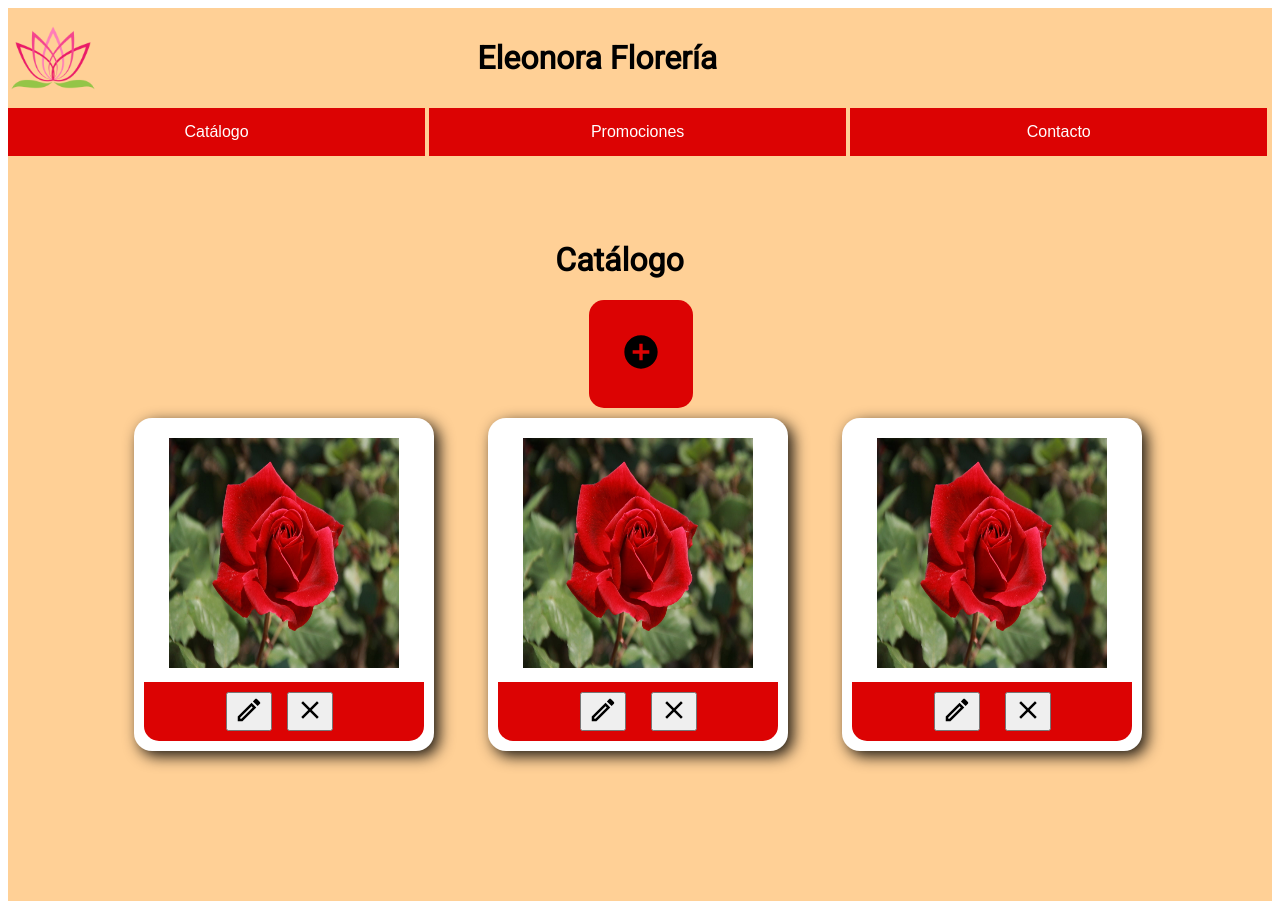
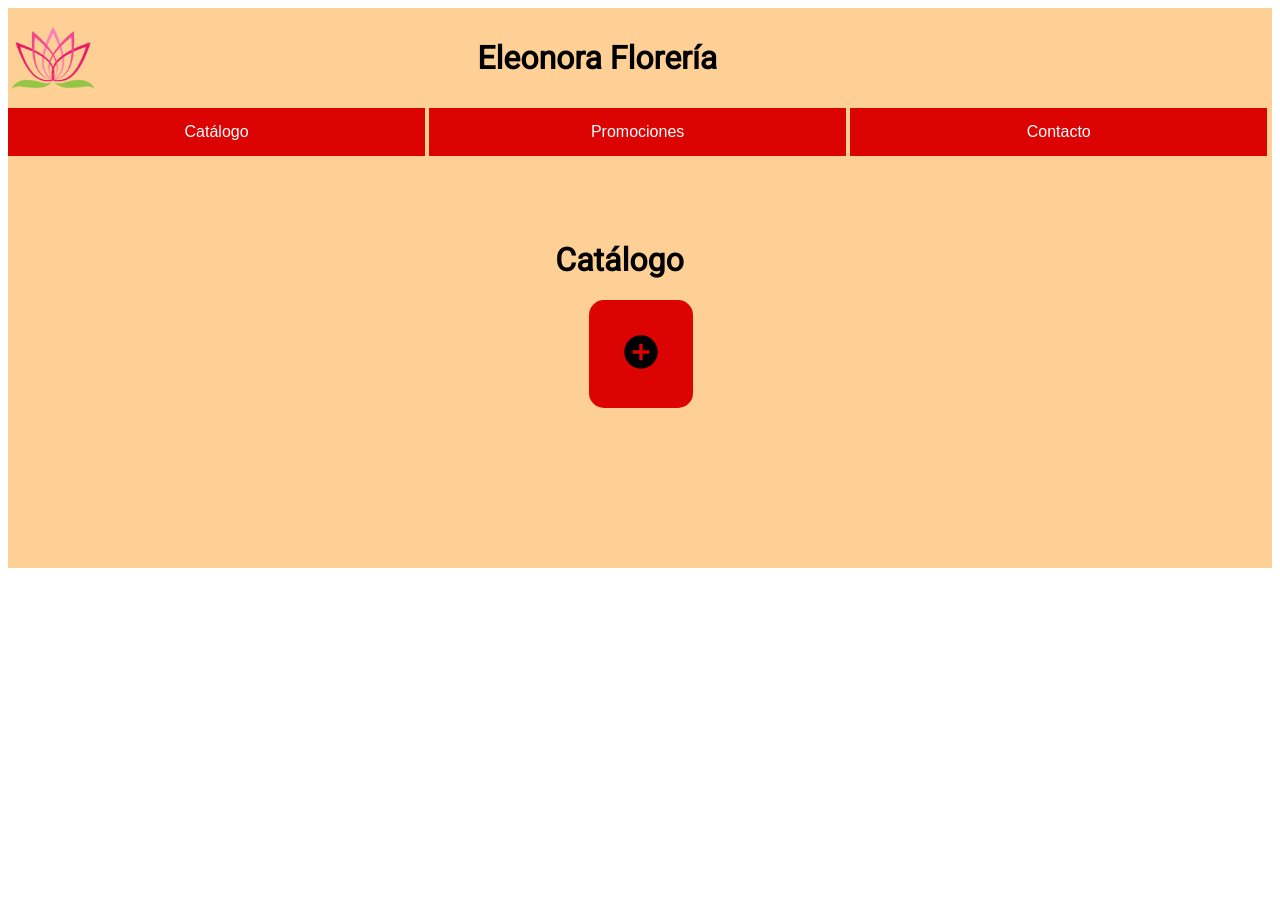
Before and after one commit to ArturoMascareno/FloreriaWeb, a plain HTML site: page public/menuprincipal.html in a window 1280 px wide. Both pictures are taken after a click on the button "Catálogo". After the commit the page ends 800 px from the top, so only its background shows below. Drawn offline with Linux system fonts and the light colour scheme; some packages are replaced by stand-ins of ours; no server answers.

Commit message:
Eliminar Catalogo Debug
Eliminar catalogo ya funciona bien, sin errores y actualiza la lista al borrar

```diff
--- a/public/app.js
+++ b/public/app.js
@@ -89,6 +89,7 @@ function mostrarArchivosCatalogo() {
                 data = doc.data()
                 // creacion de los elementos
                 let div1 = document.createElement('div');
+                let lblDescripcion = document.createElement('label');
                 let imgProducto = document.createElement('img');
                 let div2 = document.createElement('div');
                 let div3 = document.createElement('div');
@@ -99,6 +100,7 @@ function mostrarArchivosCatalogo() {
                 let imgEliminar = document.createElement('img');
                 // creacion de los atributos de los elementos
                 div1.setAttribute('class', 'producto');
+                lblDescripcion.textContent = data.descripcion;
                 setAttributes(imgProducto, { 'class': 'producto-imagen', 'src': data.imagen });
                 div2.setAttribute('class', 'producto-botones');
                 div3.setAttribute('class', 'buttons');
@@ -109,6 +111,7 @@ function mostrarArchivosCatalogo() {
                 botonEliminar.setAttribute('doc-id', doc.id);
                 setAttributes(imgEliminar, { 'src': 'clear-24px.svg', 'width': '30px', 'height': '30px' });
                 // anidación de los elementos
+                div1.appendChild(lblDescripcion);
                 div1.appendChild(imgProducto);
                 div1.appendChild(div2);
                 div2.appendChild(div3);
@@ -140,23 +143,24 @@ function mostrarArchivosCatalogo() {
             })
         })
 }
-
 function borrarArchivosCatalogo(docId) {
     const docData = db.collection('catalogo').doc(docId);
     docData.onSnapshot(doc => {
         const data = doc.data();
+        if (doc.exists == true)
             almacenamientoRef.child(data.claveImagen).delete().then(function () {
                 docData.delete();
                 alert("Borrado con éxito")
+                mostrarArchivosCatalogo();
             }).catch(function (error) {
                 alert("Error al borrar archivo")
             })
     })
 }
 
-function modificarArchivosCatalago(){
+function modificarArchivosCatalago() {
     debugger;
-    try{
+    try {
         let id = document.getElementById('btnGuardarImagen').getAttribute('doc-id');
         descripcion = document.getElementById('inptEditarDescripcionImagen').value;
 
@@ -174,7 +178,7 @@ function modificarArchivosCatalago(){
                         imagen: downloadURL,
                         claveImagen: claveImagen
                     })
-                    downloadURLAux=downloadURL;
+                    downloadURLAux = downloadURL;
                     alert("Datos guardados con éxito");
                 }).catch(function (error) {
                     alert("Error al subir los datos")
@@ -187,7 +191,7 @@ function modificarArchivosCatalago(){
 
         const query = docData;
         query.get()
-        .then( function(doc){
+            .then(function (doc) {
                 data = doc.data();
                 var catalago = {
                     claveImagen: data.claveImagen, //
@@ -198,7 +202,7 @@ function modificarArchivosCatalago(){
                 limpiarVariables();
                 alert("Se ha actualizado correctamente");
             }
-        ).catch(function(error){
+            ).catch(function (error) {
                 alert(error);
             });
 
--- a/public/menuprincipal.html
+++ b/public/menuprincipal.html
@@ -48,39 +48,7 @@
 
           <span id="productosCatalogo"></span>
 
-          <div class="producto">
-            <img src="rosa.jpg" class="producto-imagen">
-              <div class="producto-botones buttons">
-                  <button onclick="openBox('ModificarCatalogo')"><img src="create-24px.svg" width="30px" height= "30px"></button>
-                <div class="buttons">
-                  <button><img src="clear-24px.svg" width="30px" height= "30px"></button>
-                </div>
-              </div>
-          </div>
 
-          <div class="producto">
-              <img src="rosa.jpg" class="producto-imagen">
-              <div class="producto-botones">
-                  <div class="buttons">
-                      <button onclick="openBox('ModificarCatalogo')"><img src="create-24px.svg" width="30px" height= "30px"> </button>
-                  </div>
-                  <div class="buttons">
-                      <button><img src="clear-24px.svg" width="30px" height= "30px"></button>
-                  </div>
-              </div>
-          </div>
-
-          <div class="producto">
-              <img src="rosa.jpg" class="producto-imagen">
-              <div class="producto-botones">
-                  <div class="buttons">
-                      <button onclick="openBox('ModificarCatalogo')"><img src="create-24px.svg" width="30px" height= "30px"></button>
-                  </div>
-                  <div class="buttons">
-                      <button><img src="clear-24px.svg" width="30px" height= "30px"></button>
-                  </div>
-              </div>
-          </div>
 
         </div>
 
```
Lines whose indentation alone changed are shown as unchanged.
